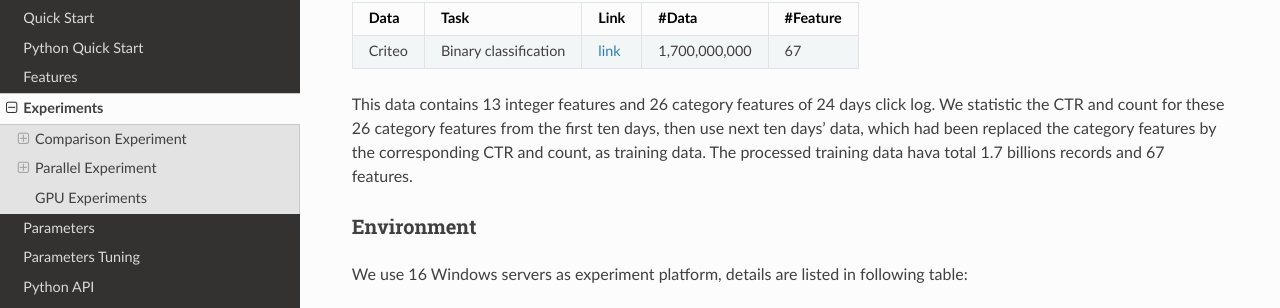
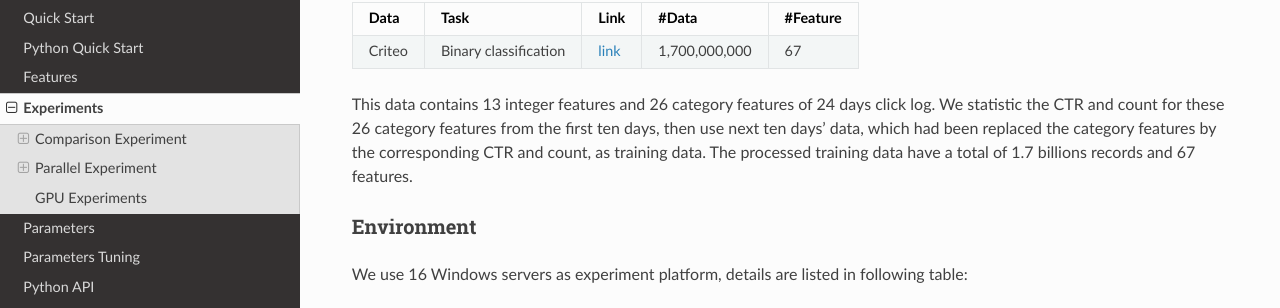
Before and after one commit to microsoft/LightGBM, a Sphinx documentation site: the page built from docs/Experiments.rst, in a window 1280 px wide and 900 px high, scrolled down 3115 px. Shown: the part 163-471 px from the top of the window. Built offline with Sphinx 7.4.7 and the Read the Docs theme 2.0.0, drawn with Linux system fonts in a browser that asks for light colours.

Commit message:
Typo on #186

```diff
--- a/docs/Experiments.rst
+++ b/docs/Experiments.rst
@@ -183,7 +183,7 @@ We use a terabyte click log dataset to conduct parallel experiments. Details are
 This data contains 13 integer features and 26 category features of 24 days click log.
 We statistic the CTR and count for these 26 category features from the first ten days,
 then use next ten days' data, which had been replaced the category features by the corresponding CTR and count, as training data.
-The processed training data hava total 1.7 billions records and 67 features.
+The processed training data have a total of 1.7 billions records and 67 features.
 
 Environment
 ^^^^^^^^^^^
```
